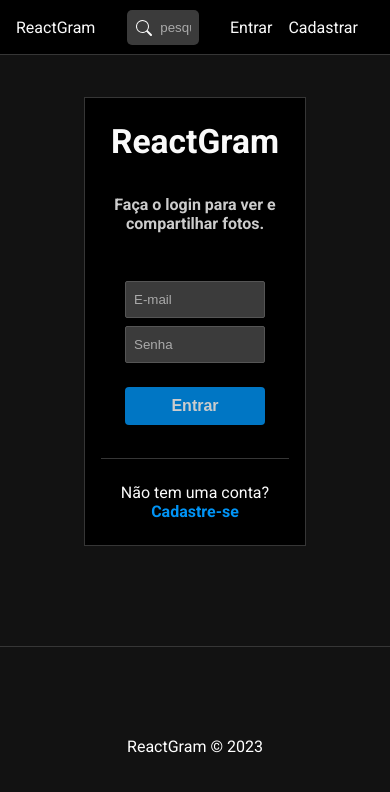
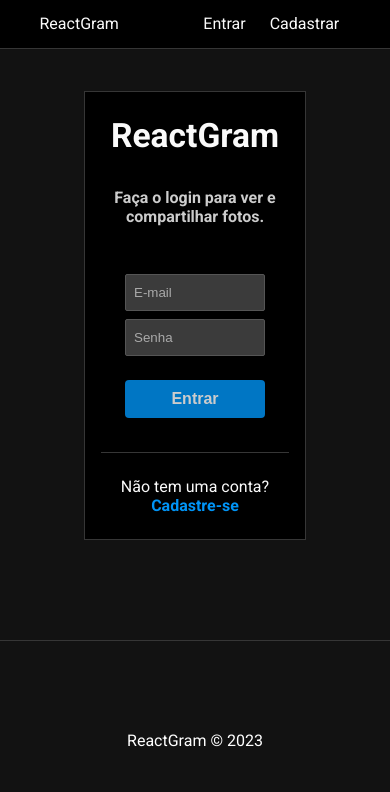
Before and after one commit to Lucasm4sco/REACTGRAM, a React (Create React App) app in the folder frontend/: page /login in a window 390 px wide. Shown: the top 792 px of the page. Built offline with nearby package versions, Linux system fonts and the light colour scheme.

Commit message:
feat: responsividade navbar

```diff
--- a/frontend/src/components/Navbar/Navbar.css
+++ b/frontend/src/components/Navbar/Navbar.css
@@ -7,10 +7,15 @@
     padding: 0.1em 1em;
 }
 
+#nav .logo {
+    margin: .8em;
+}
+
 #search-form {
     margin-top: .5em;
     position: relative;
     width: 20%;
+    min-width: 80px;
 }
 
 #search-form input {
@@ -42,3 +47,19 @@
 #nav-links svg {
     font-size: 1.5em;
 }
+
+@media (max-width: 450px) {
+    #nav {
+        flex-wrap: wrap;
+        justify-content: center;
+        column-gap: 20%;
+    }
+
+    #nav-links {
+        padding: .5rem 0;
+    }
+
+    #nav-links li {
+        margin-right: 1.5em;
+    }
+}
--- a/frontend/src/components/Navbar/Navbar.js
+++ b/frontend/src/components/Navbar/Navbar.js
@@ -18,7 +18,7 @@ const Navbar = () => {
     const handleSearch = (e) => {
         e.preventDefault();
 
-        if(query)
+        if (query)
             return navigate(`/search?q=${query}`)
     }
 
@@ -30,7 +30,8 @@ const Navbar = () => {
 
     return (
         <nav id='nav'>
-            <Link to='/'>ReactGram</Link>
+            <Link to='/' className='logo'>ReactGram</Link>
+            {auth && (
                 <form id='search-form' onSubmit={handleSearch}>
                     <BsSearch />
                     <input
@@ -40,6 +41,7 @@ const Navbar = () => {
                         onChange={e => setQuery(e.target.value)}
                     />
                 </form>
+            )}
             <ul id="nav-links">
                 {auth ? (
                     <>
--- a/frontend/src/pages/Photo/Photo.css
+++ b/frontend/src/pages/Photo/Photo.css
@@ -34,6 +34,7 @@
     height: 50px;
     border-radius: 50%;
     margin-right: 1em;
+    object-fit: cover;
 }
 
 #photo .no-comments {
--- a/frontend/src/pages/Search/Search.css
+++ b/frontend/src/pages/Search/Search.css
@@ -6,7 +6,8 @@
 
 #search h3 {
     text-align: center;
-    font-size: 1.7em;
+    font-size: 1.6em;
+    margin-bottom: 1em;
 }
 
 #search .btn {
```
Lines whose indentation alone changed are shown as unchanged.
